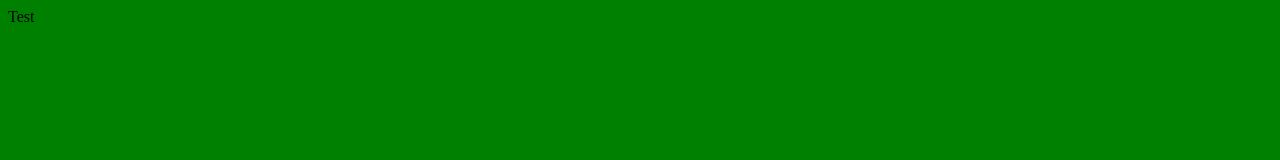
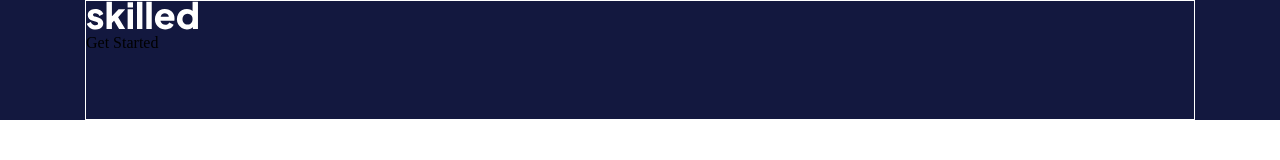
Before and after one commit to rui-calvario/Skilled-e-Learning-Landing-Page, a website: page index.html in a window 1280 px wide. Drawn offline with Linux system fonts and the light colour scheme.

Commit message:
Footer & Design System Setup

```diff
--- a/index.html
+++ b/index.html
@@ -9,6 +9,12 @@
 		<title>Skilled e-learning landing page</title>
 	</head>
 	<body>
-		Test
+		<!-- FOOTER -->
+		<footer>
+			<div class="footer-container">
+				<div class="footer-logo"><img src="./img/logo-light.svg" alt="Skilled Logo" /></div>
+				<div class="footer-get-started">Get Started</div>
+			</div>
+		</footer>
 	</body>
 </html>
--- /dev/null
+++ b/scss/_design-system.scss
@@ -0,0 +1 @@
+//Design System Goes Here
--- /dev/null
+++ b/scss/_footer.scss
@@ -0,0 +1,15 @@
+footer {
+	margin: 0 auto;
+	padding: 0;
+	width: 100%;
+	height: 120px;
+	background-color: #13183f;
+}
+
+.footer-container {
+	margin: 0 auto;
+	padding: 0;
+	max-width: 1110px;
+	height: inherit;
+	border: 1px solid white;
+}
--- a/scss/main.scss
+++ b/scss/main.scss
@@ -1,3 +1,12 @@
+@import 'design-system';
+@import 'footer';
+
+* {
+	padding: 0;
+	box-sizing: border-box;
+}
+
 body {
-	background-color: green;
+	margin: 0;
+	padding: 0;
 }
```
Also changed, not shown: css/main.css.
